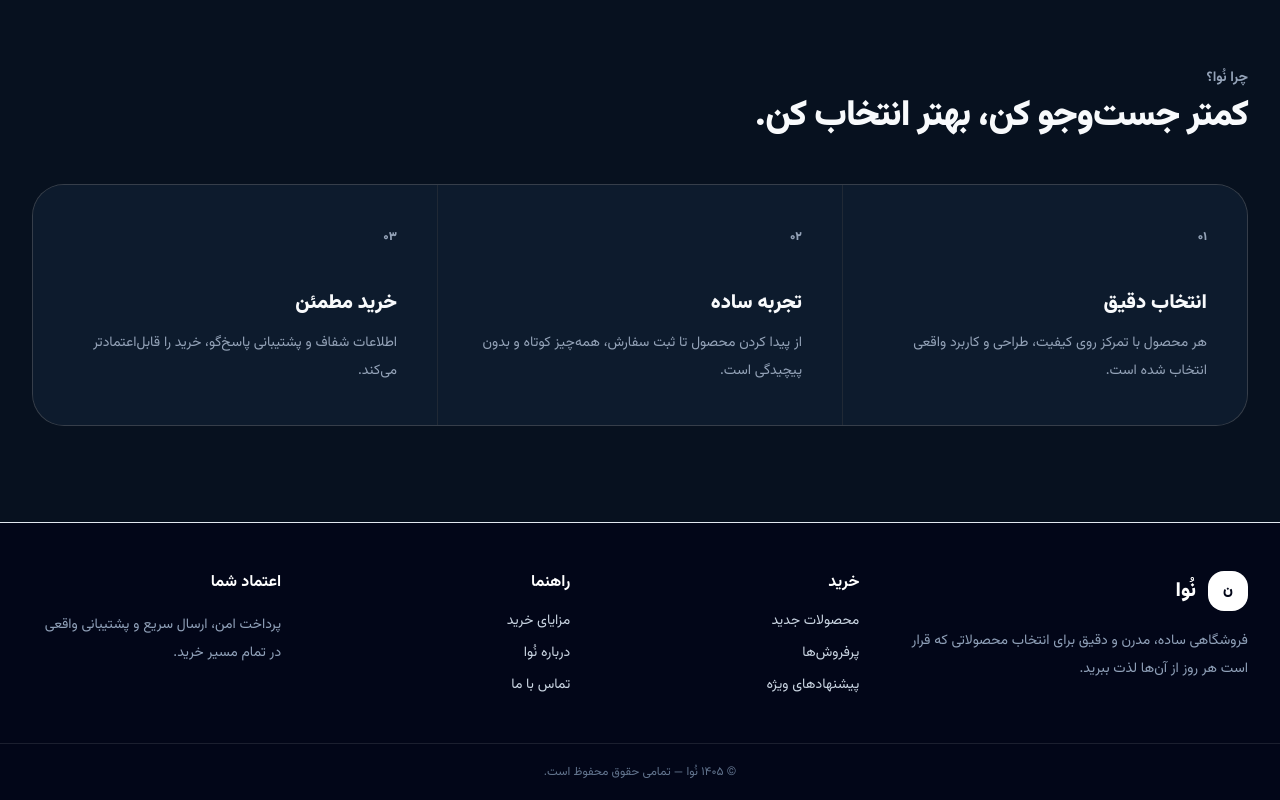
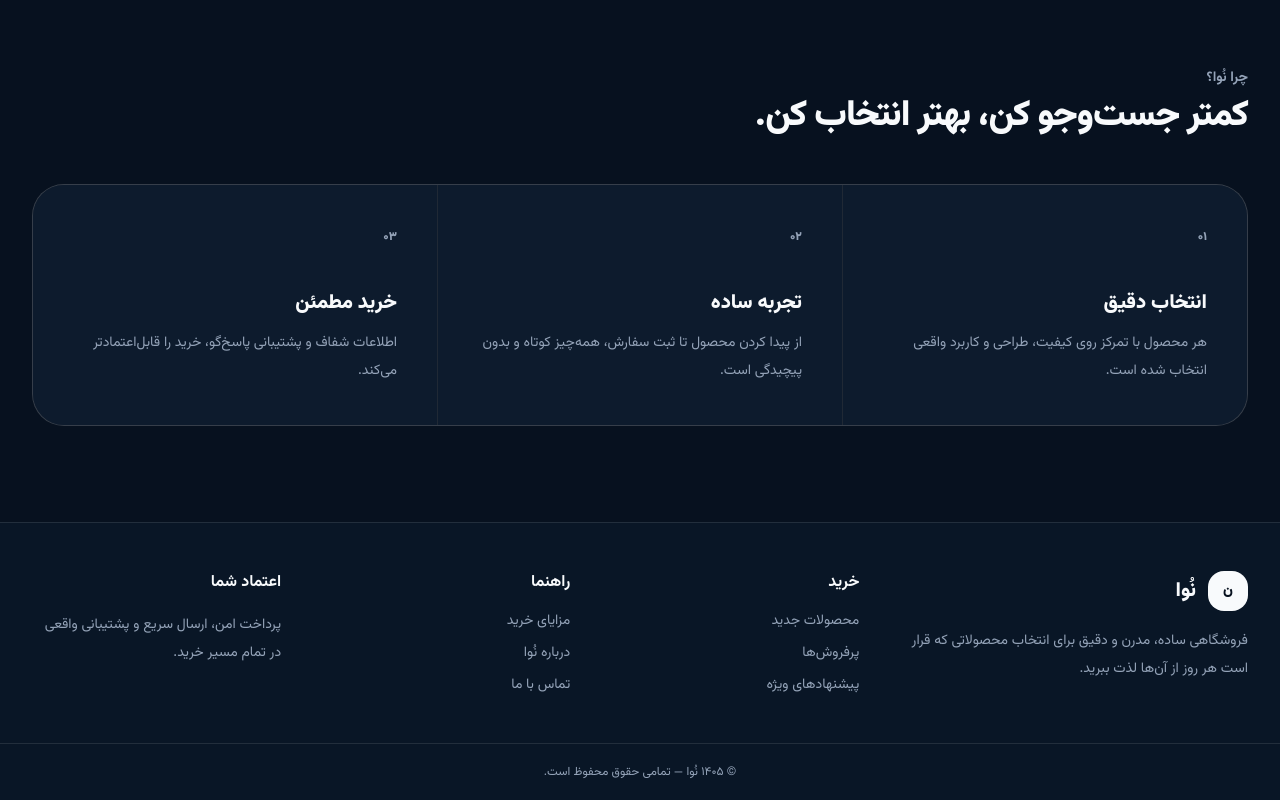
Before and after one commit to rouzbehtondkar/nextjs, a Next.js app: page / in a window 1280 px wide. Shown: the part 1627-2427 px from the top of the page. Built offline with nearby package versions, Linux system fonts and the light colour scheme.

Commit message:
Make footer support dark and light themes

```diff
--- a/app/components/layout/SiteFooter.tsx
+++ b/app/components/layout/SiteFooter.tsx
@@ -1,33 +1,33 @@
 export default function SiteFooter() {
   return (
-    <footer id="about" className="border-t border-slate-200 bg-slate-950 text-slate-300">
+    <footer id="about" className="site-footer border-t">
       <div className="mx-auto grid max-w-7xl gap-10 px-6 py-12 md:grid-cols-[1.4fr_1fr_1fr_1fr] lg:px-8">
         <div>
           <div className="mb-4 flex items-center gap-3">
-            <span className="grid h-10 w-10 place-items-center rounded-2xl bg-white text-sm font-black text-slate-950">ن</span>
-            <span className="text-xl font-black text-white">نُوا</span>
+            <span className="site-footer-logo grid h-10 w-10 place-items-center rounded-2xl text-sm font-black">ن</span>
+            <span className="site-footer-brand text-xl font-black">نُوا</span>
           </div>
-          <p className="max-w-sm text-sm leading-7 text-slate-400">
+          <p className="site-footer-muted max-w-sm text-sm leading-7">
             فروشگاهی ساده، مدرن و دقیق برای انتخاب محصولاتی که قرار است هر روز از آن‌ها لذت ببرید.
           </p>
         </div>
 
         <div>
-          <h3 className="mb-4 font-bold text-white">خرید</h3>
-          <div className="space-y-3 text-sm"><a href="#products" className="block hover:text-white">محصولات جدید</a><a href="#products" className="block hover:text-white">پرفروش‌ها</a><a href="#products" className="block hover:text-white">پیشنهادهای ویژه</a></div>
+          <h3 className="site-footer-heading mb-4 font-bold">خرید</h3>
+          <div className="site-footer-muted space-y-3 text-sm"><a href="#products" className="site-footer-link block">محصولات جدید</a><a href="#products" className="site-footer-link block">پرفروش‌ها</a><a href="#products" className="site-footer-link block">پیشنهادهای ویژه</a></div>
         </div>
 
         <div>
-          <h3 className="mb-4 font-bold text-white">راهنما</h3>
-          <div className="space-y-3 text-sm"><a href="#features" className="block hover:text-white">مزایای خرید</a><a href="#about" className="block hover:text-white">درباره نُوا</a><a href="#about" className="block hover:text-white">تماس با ما</a></div>
+          <h3 className="site-footer-heading mb-4 font-bold">راهنما</h3>
+          <div className="site-footer-muted space-y-3 text-sm"><a href="#features" className="site-footer-link block">مزایای خرید</a><a href="#about" className="site-footer-link block">درباره نُوا</a><a href="#about" className="site-footer-link block">تماس با ما</a></div>
         </div>
 
         <div>
-          <h3 className="mb-4 font-bold text-white">اعتماد شما</h3>
-          <p className="text-sm leading-7 text-slate-400">پرداخت امن، ارسال سریع و پشتیبانی واقعی در تمام مسیر خرید.</p>
+          <h3 className="site-footer-heading mb-4 font-bold">اعتماد شما</h3>
+          <p className="site-footer-muted text-sm leading-7">پرداخت امن، ارسال سریع و پشتیبانی واقعی در تمام مسیر خرید.</p>
         </div>
       </div>
-      <div className="border-t border-white/10 px-6 py-5 text-center text-xs text-slate-500">© ۱۴۰۵ نُوا — تمامی حقوق محفوظ است.</div>
+      <div className="site-footer-bottom border-t px-6 py-5 text-center text-xs">© ۱۴۰۵ نُوا — تمامی حقوق محفوظ است.</div>
     </footer>
   );
 }
```
